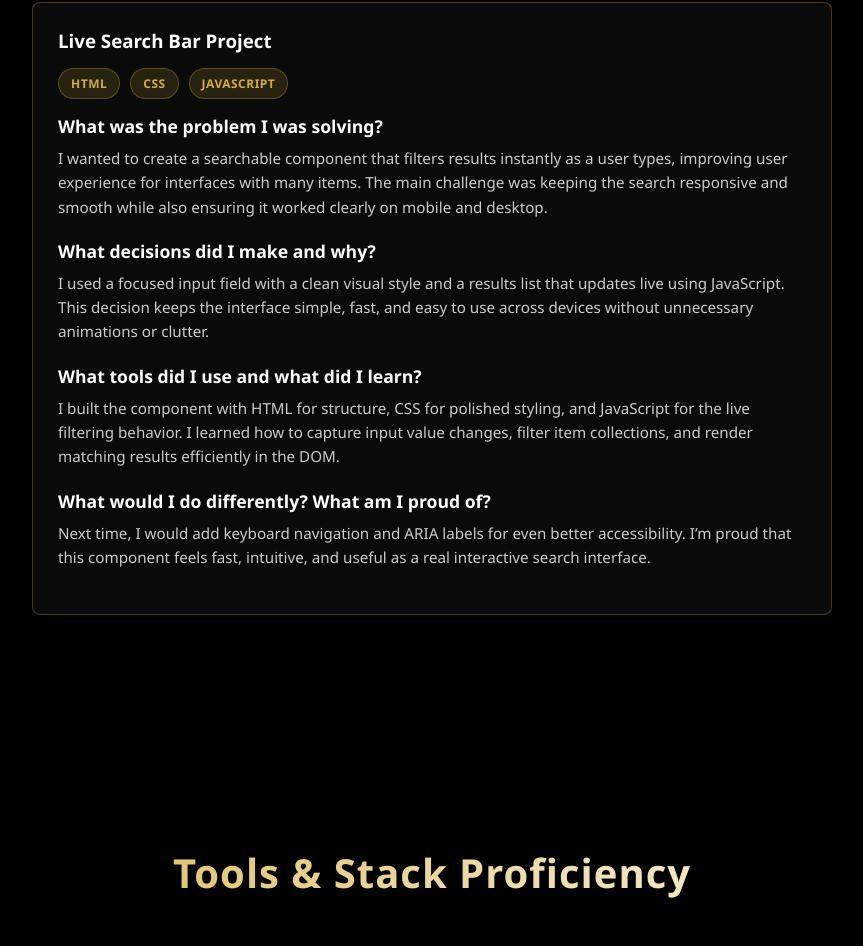
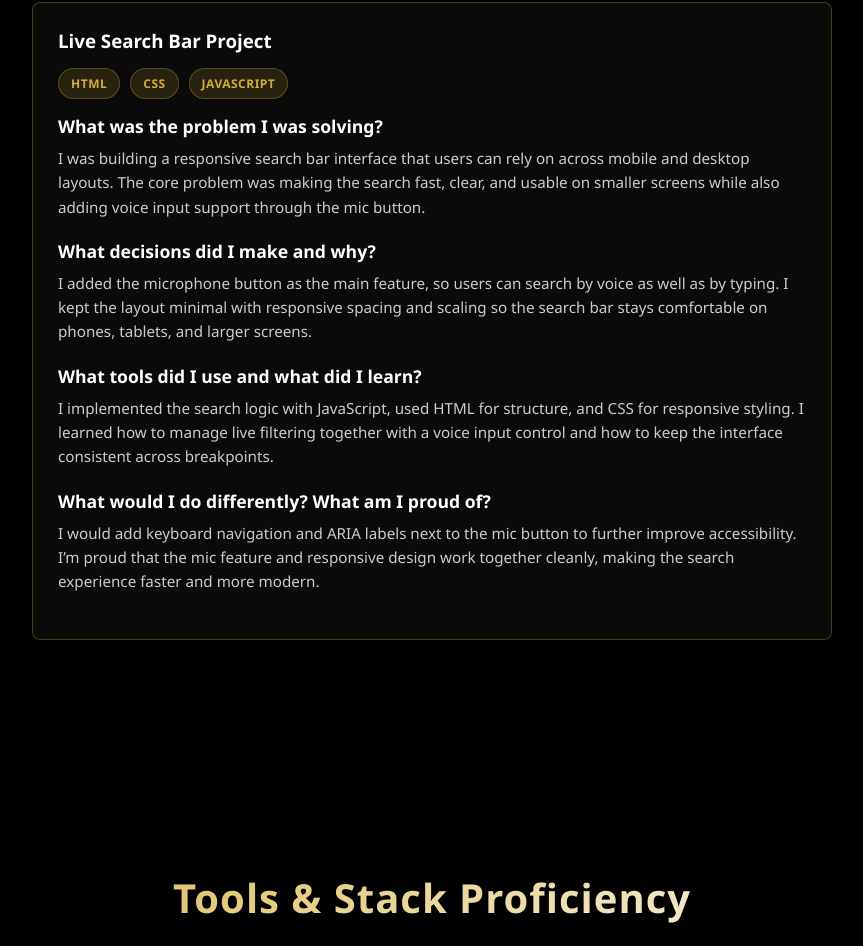
Before and after one commit to Kmaake-crypto/Koketso-Maake-Portfolio, a plain HTML site: page index.html in a window 1280 px wide. Shown: the part 10690-11636 px from the top of the page, without its empty margins (208-1071 px from the left). Drawn offline with Linux system fonts and the light colour scheme.

Commit message:
Refine Live Search Bar case study to include mic button and responsiveness

```diff
--- a/index.html
+++ b/index.html
@@ -378,19 +378,19 @@
                 </div>
                 <div class="question-block">
                     <h4>What was the problem I was solving?</h4>
-                    <p>I wanted to create a searchable component that filters results instantly as a user types, improving user experience for interfaces with many items. The main challenge was keeping the search responsive and smooth while also ensuring it worked clearly on mobile and desktop.</p>
+                    <p>I was building a responsive search bar interface that users can rely on across mobile and desktop layouts. The core problem was making the search fast, clear, and usable on smaller screens while also adding voice input support through the mic button.</p>
                 </div>
                 <div class="question-block">
                     <h4>What decisions did I make and why?</h4>
-                    <p>I used a focused input field with a clean visual style and a results list that updates live using JavaScript. This decision keeps the interface simple, fast, and easy to use across devices without unnecessary animations or clutter.</p>
+                    <p>I added the microphone button as the main feature, so users can search by voice as well as by typing. I kept the layout minimal with responsive spacing and scaling so the search bar stays comfortable on phones, tablets, and larger screens.</p>
                 </div>
                 <div class="question-block">
                     <h4>What tools did I use and what did I learn?</h4>
-                    <p>I built the component with HTML for structure, CSS for polished styling, and JavaScript for the live filtering behavior. I learned how to capture input value changes, filter item collections, and render matching results efficiently in the DOM.</p>
+                    <p>I implemented the search logic with JavaScript, used HTML for structure, and CSS for responsive styling. I learned how to manage live filtering together with a voice input control and how to keep the interface consistent across breakpoints.</p>
                 </div>
                 <div class="question-block">
                     <h4>What would I do differently? What am I proud of?</h4>
-                    <p>Next time, I would add keyboard navigation and ARIA labels for even better accessibility. I’m proud that this component feels fast, intuitive, and useful as a real interactive search interface.</p>
+                    <p>I would add keyboard navigation and ARIA labels next to the mic button to further improve accessibility. I’m proud that the mic feature and responsive design work together cleanly, making the search experience faster and more modern.</p>
                 </div>
             </div>
         </div>
```
